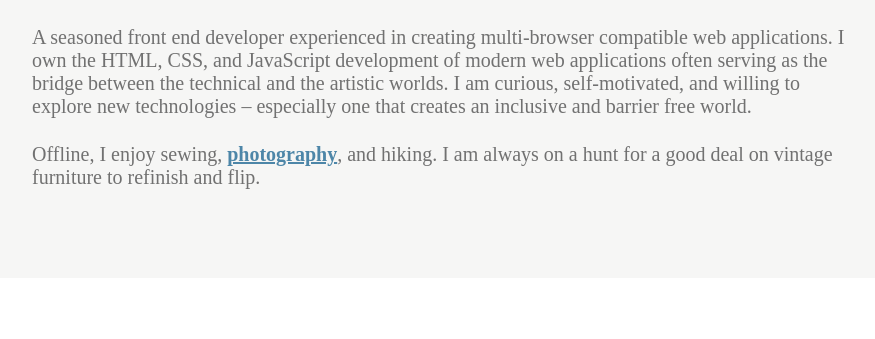
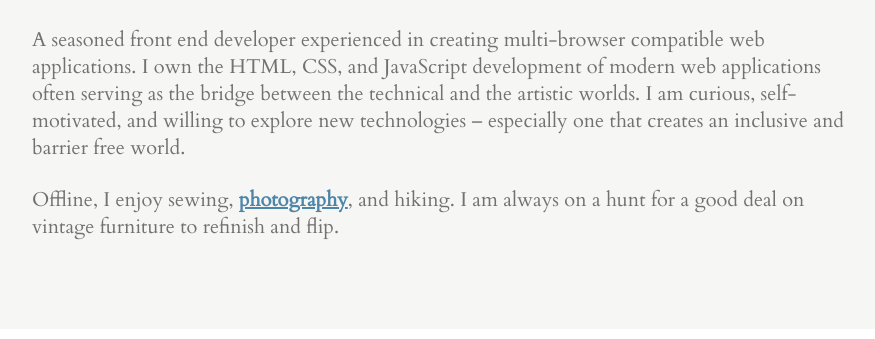
Before and after one commit to bbruthbar/bbruthbar.github.io, a plain HTML site: page index.html in a window 1280 px wide. Shown: the part 209-548 px from the top of the page, without its empty margins (192-1067 px from the left). Drawn offline with Linux system fonts and the light colour scheme.

Commit message:
Update font

```diff
--- a/css/styles.css
+++ b/css/styles.css
@@ -1,3 +1,4 @@
+@import url("https://fonts.googleapis.com/css?family=Cardo|Josefin+Sans");
 @import url("https://fonts.googleapis.com/css2?family=Raleway:wght@700&display=swap");
 
 body {
```
